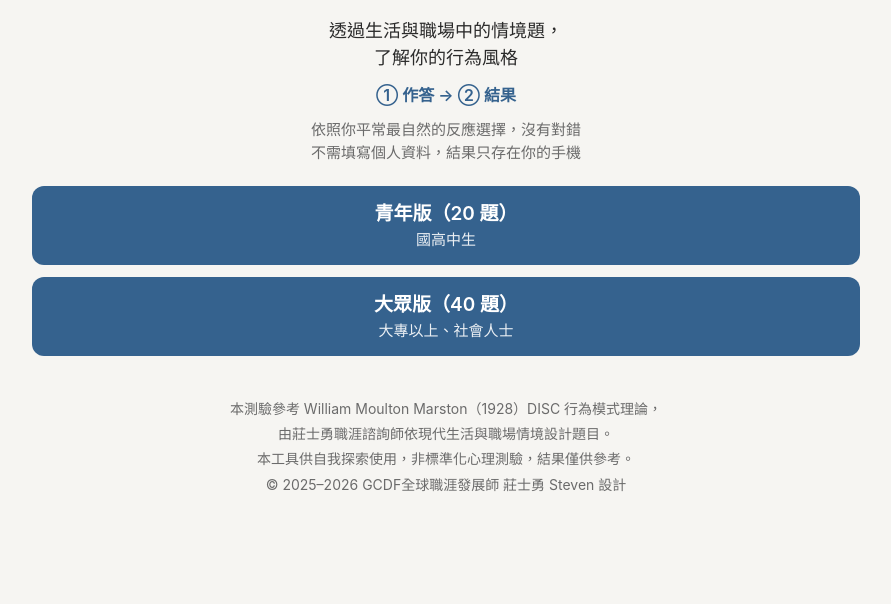
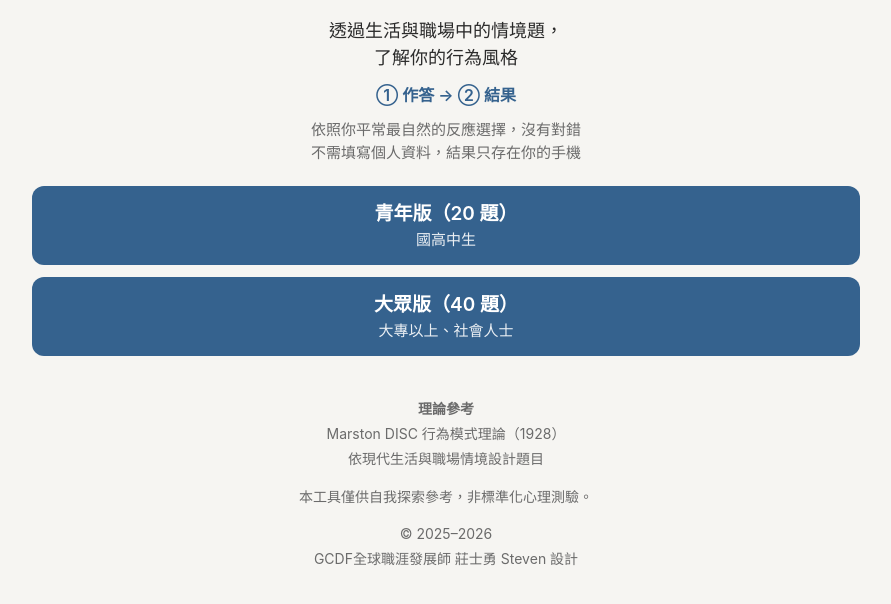
Before and after one commit to shihyungchuang/disc, a plain HTML site: page index.html in a window 1280 px wide. Shown: the part 82-686 px from the top of the page, without its empty margins (194-1085 px from the left). Drawn offline with Linux system fonts and the light colour scheme.

Commit message:
頁尾改為三小段：理論參考、一行免責說明、兩行署名，手機上不再出現零碎斷行
Co-Authored-By: Claude Opus 5.5 <noreply@anthropic.com>

```diff
--- a/index.html
+++ b/index.html
@@ -147,6 +147,8 @@ h1 { font-size: 26px; margin: 0 0 12px; letter-spacing: 1px; }
 
 /* ===== 頁尾 ===== */
 footer { text-align: center; color: var(--muted); font-size: 14px; padding: 24px 0 32px; line-height: 1.8; }
+footer p { margin: 0 0 12px; text-wrap: balance; }
+footer .ref-title { font-weight: 700; margin-bottom: 0; }
 </style>
 </head>
 <body>
@@ -164,10 +166,11 @@ footer { text-align: center; color: var(--muted); font-size: 14px; padding: 24px
 
   <!-- 版權宣告 -->
   <footer>
-    本測驗參考 William Moulton Marston（1928）DISC 行為模式理論，<br>
-    由莊士勇職涯諮詢師依現代生活與職場情境設計題目。<br>
-    本工具供自我探索使用，非標準化心理測驗，結果僅供參考。<br>
-    &copy; 2025–2026 GCDF全球職涯發展師 莊士勇 Steven 設計
+    <p class="ref-title">理論參考</p>
+    <p>Marston DISC 行為模式理論（1928）<br>
+      依現代生活與職場情境設計題目</p>
+    <p>本工具僅供自我探索參考，非標準化心理測驗。</p>
+    <p>&copy; 2025–2026<br>GCDF全球職涯發展師 莊士勇 Steven 設計</p>
   </footer>
 </div>
 
```
